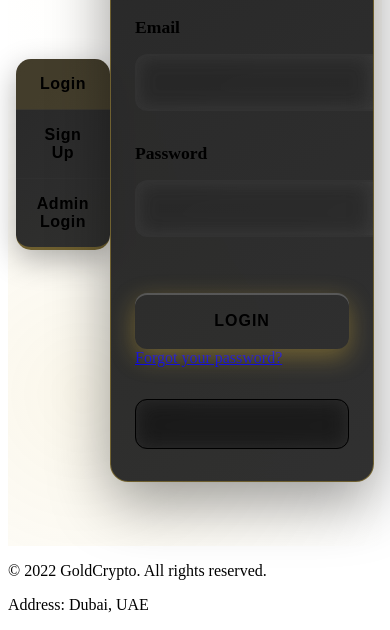
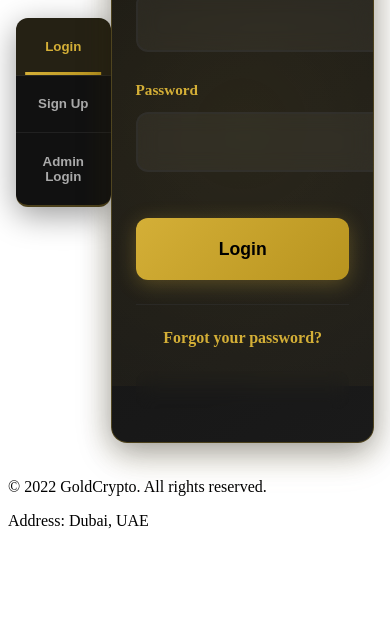
Before and after one commit to majid137907/goldcrypto, a plain HTML site: page login.html in a window 390 px wide. Shown: the part 333-963 px from the top of the page. After the commit the page ends 879 px from the top, so only its background shows below. Drawn offline with nearby package versions, Linux system fonts and the light colour scheme.

Commit message:
login.css

```diff
--- a/css/login.css
+++ b/css/login.css
@@ -1,37 +1,45 @@
-/* Enhanced Login Styles */
+/* Login Page Specific Styles - Enhanced */
+:root {
+    --primary-gold: #d4af37;
+    --gold-light: #f0e68c;
+    --gold-dark: #b8941f;
+    --gold-darker: #8c6c1f;
+    --bg-dark: #0a0a0a;
+    --bg-darker: #050505;
+    --bg-card: #111;
+    --bg-hover: #1a1a1a;
+    --text-light: #ffffff;
+    --text-muted: #aaaaaa;
+    --gradient-gold: linear-gradient(135deg, var(--primary-gold), var(--gold-dark));
+    --gradient-dark: linear-gradient(135deg, var(--bg-dark), var(--bg-darker));
+    --shadow-gold: 0 4px 20px rgba(212, 175, 55, 0.3);
+    --shadow-dark: 0 8px 32px rgba(0, 0, 0, 0.4);
+}
+
 .auth-container {
     max-width: 500px;
     margin: 3rem auto;
     padding: 0 1rem;
-    min-height: 100vh;
+    min-height: 80vh;
     display: flex;
     align-items: center;
     justify-content: center;
-    position: relative;
+    animation: fadeIn 1s ease;
 }
 
-.auth-container::before {
-    content: '';
-    position: absolute;
-    top: 0;
-    left: 0;
-    right: 0;
-    bottom: 0;
-    background:
-        radial-gradient(circle at 20% 80%, rgba(212, 175, 55, 0.1) 0%, transparent 50%),
-        radial-gradient(circle at 80% 20%, rgba(212, 175, 55, 0.05) 0%, transparent 50%);
-    z-index: -1;
+@keyframes fadeIn {
+    from { opacity: 0; }
+    to { opacity: 1; }
 }
 
 .auth-tabs {
     display: flex;
-    margin-bottom: 2rem;
-    border-bottom: 3px solid rgba(212, 175, 55, 0.4);
+    margin-bottom: 1.5rem;
+    border-bottom: 2px solid rgba(212, 175, 55, 0.3);
     border-radius: 12px 12px 0 0;
     overflow: hidden;
-    background: linear-gradient(135deg, rgba(17, 17, 17, 0.9), rgba(26, 26, 26, 0.9));
-    backdrop-filter: blur(20px);
-    box-shadow: 0 10px 30px rgba(0, 0, 0, 0.3);
+    background: var(--bg-card);
+    box-shadow: var(--shadow-dark);
 }
 
 .tab-button {
@@ -39,47 +47,51 @@
     background: transparent;
     border: none;
     color: var(--text-muted);
-    padding: 1.5rem;
+    padding: 1.3rem;
     cursor: pointer;
-    transition: all 0.4s cubic-bezier(0.4, 0, 0.2, 1);
+    transition: all 0.4s ease;
     font-weight: 600;
     position: relative;
-    font-size: 1.1rem;
-    letter-spacing: 0.5px;
+    overflow: hidden;
+}
+
+.tab-button::before {
+    content: '';
+    position: absolute;
+    bottom: 0;
+    left: 50%;
+    width: 0;
+    height: 3px;
+    background: var(--gradient-gold);
+    transition: all 0.4s ease;
+    transform: translateX(-50%);
 }
 
 .tab-button.active {
     color: var(--primary-gold);
-    background: rgba(212, 175, 55, 0.15);
+    background: rgba(212, 175, 55, 0.1);
 }
 
-.tab-button.active::after {
-    content: '';
-    position: absolute;
-    bottom: 0;
-    left: 0;
-    width: 100%;
-    height: 4px;
-    background: linear-gradient(90deg, var(--primary-gold), var(--gold-light));
-    box-shadow: var(--glow-light);
+.tab-button.active::before {
+    width: 80%;
 }
 
 .tab-button:hover {
-    background: rgba(212, 175, 55, 0.08);
+    background: rgba(212, 175, 55, 0.05);
     color: var(--primary-gold);
     transform: translateY(-2px);
 }
 
 .auth-form {
     display: none;
-    background: linear-gradient(145deg, rgba(17, 17, 17, 0.9), rgba(26, 26, 26, 0.9));
-    padding: 3.5rem;
-    border-radius: 24px;
-    border: 1px solid rgba(212, 175, 55, 0.4);
+    background: linear-gradient(145deg, #111, #1a1a1a);
+    padding: 2.5rem;
+    border-radius: 20px;
+    border: 1px solid rgba(212, 175, 55, 0.3);
     box-shadow:
-        0 20px 60px rgba(0, 0, 0, 0.4),
-        inset 0 1px 0 rgba(255, 255, 255, 0.1);
-    backdrop-filter: blur(25px);
+        var(--shadow-dark),
+        0 15px 40px rgba(212, 175, 55, 0.1);
+    backdrop-filter: blur(15px);
     position: relative;
     overflow: hidden;
 }
@@ -87,24 +99,28 @@
 .auth-form::before {
     content: '';
     position: absolute;
-    top: 0;
-    left: 0;
-    right: 0;
-    height: 4px;
-    background: linear-gradient(90deg, var(--primary-gold), var(--gold-light), var(--primary-gold));
-    background-size: 200% auto;
-    animation: shimmer 3s linear infinite;
+    top: -50%;
+    left: -50%;
+    width: 200%;
+    height: 200%;
+    background: radial-gradient(circle, rgba(212, 175, 55, 0.1) 0%, transparent 70%);
+    animation: rotate 20s linear infinite;
+}
+
+@keyframes rotate {
+    from { transform: rotate(0deg); }
+    to { transform: rotate(360deg); }
 }
 
 .auth-form.active {
     display: block;
-    animation: formSlideUp 0.6s cubic-bezier(0.4, 0, 0.2, 1);
+    animation: formSlideIn 0.6s ease;
 }
 
-@keyframes formSlideUp {
+@keyframes formSlideIn {
     from {
         opacity: 0;
-        transform: translateY(40px) scale(0.95);
+        transform: translateY(30px) scale(0.95);
     }
     to {
         opacity: 1;
@@ -114,40 +130,40 @@
 
 .auth-form h2 {
     text-align: center;
-    margin-bottom: 3rem;
-    background: linear-gradient(45deg, var(--primary-gold), var(--gold-light), var(--gold-dark));
+    margin-bottom: 2rem;
+    background: var(--gradient-gold);
     -webkit-background-clip: text;
     -webkit-text-fill-color: transparent;
     background-clip: text;
-    font-size: 2.8rem;
-    font-weight: 800;
-    text-shadow: var(--glow-light);
+    font-size: 2.2rem;
+    font-weight: 700;
+    position: relative;
+    z-index: 2;
 }
 
-/* Enhanced form elements */
 .form-group {
-    margin-bottom: 2.5rem;
+    margin-bottom: 1.8rem;
     position: relative;
+    z-index: 2;
 }
 
 .form-group label {
     display: block;
-    margin-bottom: 1rem;
+    margin-bottom: 0.8rem;
     color: var(--primary-gold);
     font-weight: 600;
-    font-size: 1.1rem;
-    text-shadow: var(--glow-light);
+    font-size: 0.95rem;
 }
 
 .form-group input {
     width: 100%;
-    padding: 1.3rem 1.5rem;
-    background: rgba(255, 255, 255, 0.08);
-    border: 2px solid rgba(51, 51, 51, 0.6);
+    padding: 1.2rem 1.5rem;
+    background: rgba(255, 255, 255, 0.05);
+    border: 2px solid rgba(51, 51, 51, 0.5);
     border-radius: 12px;
     color: var(--text-light);
-    transition: all 0.3s ease;
-    font-size: 1.1rem;
+    transition: all 0.4s ease;
+    font-size: 1rem;
     backdrop-filter: blur(10px);
 }
 
@@ -155,32 +171,47 @@
     outline: none;
     border-color: var(--primary-gold);
     box-shadow:
-        0 0 0 4px rgba(212, 175, 55, 0.2),
-        inset 0 2px 4px rgba(0, 0, 0, 0.1);
-    background: rgba(255, 255, 255, 0.12);
+        0 0 0 3px rgba(212, 175, 55, 0.2),
+        var(--shadow-gold);
+    background: rgba(255, 255, 255, 0.08);
     transform: translateY(-2px);
 }
 
-/* Enhanced buttons */
+.form-group.checkbox {
+    display: flex;
+    align-items: center;
+    margin-bottom: 1.5rem;
+}
+
+.form-group.checkbox input {
+    width: 20px;
+    height: 20px;
+    margin-right: 0.8rem;
+    accent-color: var(--primary-gold);
+}
+
+.form-group.checkbox label {
+    margin-bottom: 0;
+    color: var(--text-muted);
+    font-weight: normal;
+}
+
 .auth-button {
     width: 100%;
-    background: linear-gradient(135deg, var(--primary-gold), var(--gold-dark));
+    background: var(--gradient-gold);
     color: #000;
     border: none;
-    padding: 1.5rem;
+    padding: 1.3rem;
     border-radius: 12px;
-    font-size: 1.2rem;
+    font-size: 1.1rem;
     font-weight: 700;
     cursor: pointer;
-    transition: all 0.4s cubic-bezier(0.4, 0, 0.2, 1);
-    margin-top: 1.5rem;
-    box-shadow:
-        0 8px 25px rgba(212, 175, 55, 0.4),
-        inset 0 2px 0 rgba(255, 255, 255, 0.2);
+    transition: all 0.4s ease;
+    margin-top: 1rem;
+    box-shadow: var(--shadow-gold);
     position: relative;
     overflow: hidden;
-    text-transform: uppercase;
-    letter-spacing: 1px;
+    z-index: 2;
 }
 
 .auth-button::before {
@@ -190,7 +221,10 @@
     left: -100%;
     width: 100%;
     height: 100%;
-    background: linear-gradient(90deg, transparent, rgba(255, 255, 255, 0.3), transparent);
+    background: linear-gradient(90deg,
+        transparent,
+        rgba(255, 255, 255, 0.4),
+        transparent);
     transition: left 0.6s ease;
 }
 
@@ -199,48 +233,83 @@
 }
 
 .auth-button:hover {
-    transform: translateY(-4px);
+    transform: translateY(-3px);
     box-shadow:
-        0 12px 35px rgba(212, 175, 55, 0.5),
-        inset 0 2px 0 rgba(255, 255, 255, 0.3);
-    background: linear-gradient(135deg, var(--gold-light), var(--primary-gold));
+        0 8px 25px rgba(212, 175, 55, 0.4),
+        0 0 0 3px rgba(212, 175, 55, 0.1);
 }
 
-/* Enhanced messages */
+.auth-button:active {
+    transform: translateY(-1px);
+}
+
+.form-footer {
+    text-align: center;
+    margin-top: 1.5rem;
+    padding-top: 1.5rem;
+    border-top: 1px solid rgba(51, 51, 51, 0.5);
+    position: relative;
+    z-index: 2;
+}
+
+.form-footer a {
+    color: var(--primary-gold);
+    text-decoration: none;
+    font-weight: 600;
+    transition: all 0.3s ease;
+    position: relative;
+    padding: 0.5rem 1rem;
+    border-radius: 6px;
+}
+
+.form-footer a:hover {
+    color: var(--gold-light);
+    background: rgba(212, 175, 55, 0.1);
+    text-decoration: none;
+}
+
 .message {
-    margin-top: 2rem;
-    padding: 1.5rem;
+    margin-top: 1.5rem;
+    padding: 1.2rem;
     border-radius: 12px;
     text-align: center;
     font-weight: 600;
-    animation: messageSlide 0.5s cubic-bezier(0.4, 0, 0.2, 1);
+    animation: messageSlideIn 0.4s ease;
+    position: relative;
+    z-index: 2;
     backdrop-filter: blur(10px);
-    border: 1px solid;
+}
+
+@keyframes messageSlideIn {
+    from {
+        opacity: 0;
+        transform: translateX(-20px);
+    }
+    to {
+        opacity: 1;
+        transform: translateX(0);
+    }
 }
 
 .message.success {
-    background: linear-gradient(135deg, rgba(76, 175, 80, 0.2), rgba(76, 175, 80, 0.1));
+    background: rgba(76, 175, 80, 0.15);
     color: #4CAF50;
-    border-color: rgba(76, 175, 80, 0.3);
-    box-shadow: 0 6px 20px rgba(76, 175, 80, 0.2);
+    border: 1px solid rgba(76, 175, 80, 0.3);
 }
 
 .message.error {
-    background: linear-gradient(135deg, rgba(244, 67, 54, 0.2), rgba(244, 67, 54, 0.1));
+    background: rgba(244, 67, 54, 0.15);
     color: #F44336;
-    border-color: rgba(244, 67, 54, 0.3);
-    box-shadow: 0 6px 20px rgba(244, 67, 54, 0.2);
+    border: 1px solid rgba(244, 67, 54, 0.3);
 }
 
-/* Enhanced password strength */
 .password-strength {
-    margin-top: 1rem;
-    height: 8px;
-    border-radius: 4px;
-    background: rgba(51, 51, 51, 0.6);
+    margin-top: 0.8rem;
+    height: 6px;
+    border-radius: 3px;
+    background: rgba(51, 51, 51, 0.5);
     overflow: hidden;
     position: relative;
-    box-shadow: inset 0 2px 4px rgba(0, 0, 0, 0.2);
 }
 
 .password-strength::before {
@@ -249,117 +318,111 @@
     top: 0;
     left: 0;
     height: 100%;
-    border-radius: 4px;
-    transition: all 0.5s cubic-bezier(0.4, 0, 0.2, 1);
-    box-shadow: 0 2px 8px rgba(0, 0, 0, 0.3);
+    border-radius: 3px;
+    transition: all 0.5s ease;
+    width: 0;
 }
 
 .password-strength.weak::before {
-    background: linear-gradient(90deg, #F44336, #FF5722);
+    background: #F44336;
     width: 25%;
 }
 
 .password-strength.medium::before {
-    background: linear-gradient(90deg, #FF9800, #FFC107);
+    background: #FF9800;
     width: 50%;
 }
 
 .password-strength.strong::before {
-    background: linear-gradient(90deg, #4CAF50, #8BC34A);
+    background: #4CAF50;
     width: 100%;
 }
 
-/* Enhanced loading animation */
 .loading {
     display: inline-block;
-    width: 28px;
-    height: 28px;
+    width: 24px;
+    height: 24px;
     border: 3px solid rgba(255, 255, 255, 0.3);
     border-radius: 50%;
     border-top-color: var(--primary-gold);
     animation: spin 1s ease-in-out infinite;
     margin-right: 12px;
-    box-shadow: 0 0 10px rgba(212, 175, 55, 0.3);
 }
 
-/* Enhanced responsive design for login */
+@keyframes spin {
+    to { transform: rotate(360deg); }
+}
+
+/* Enhanced Responsive Design */
 @media (max-width: 768px) {
     .auth-container {
         margin: 1rem auto;
         padding: 0 0.5rem;
-        min-height: 90vh;
     }
 
     .auth-tabs {
         flex-direction: column;
-        border-radius: 15px;
-        margin-bottom: 1.5rem;
+        border-radius: 12px;
     }
 
     .tab-button {
         margin-bottom: 0;
         border-right: none;
         border-bottom: 1px solid rgba(51, 51, 51, 0.5);
-        padding: 1.2rem;
     }
 
     .tab-button:last-child {
         border-bottom: none;
     }
 
-    .tab-button.active::after {
-        width: 4px;
-        height: 100%;
-        left: 0;
-        top: 0;
-    }
-
     .auth-form {
-        padding: 2.5rem 2rem;
-        border-radius: 20px;
+        padding: 2rem 1.5rem;
+        border-radius: 16px;
     }
 
     .auth-form h2 {
-        font-size: 2.2rem;
-        margin-bottom: 2rem;
-    }
-
-    .form-group {
-        margin-bottom: 2rem;
-    }
-
-    .form-group input {
-        padding: 1.2rem 1.3rem;
-    }
-
-    .auth-button {
-        padding: 1.3rem;
-        font-size: 1.1rem;
+        font-size: 1.8rem;
     }
 }
 
-@media (max-width: 480px) {
-    .auth-form {
-        padding: 2rem 1.5rem;
-        border-radius: 18px;
+/* Additional Animations */
+.auth-form .form-group {
+    animation: slideUp 0.6s ease;
 }
 
-    .auth-form h2 {
-        font-size: 2rem;
+.auth-form .form-group:nth-child(1) { animation-delay: 0.1s; }
+.auth-form .form-group:nth-child(2) { animation-delay: 0.2s; }
+.auth-form .form-group:nth-child(3) { animation-delay: 0.3s; }
+.auth-form .form-group:nth-child(4) { animation-delay: 0.4s; }
+
+@keyframes slideUp {
+    from {
+        opacity: 0;
+        transform: translateY(20px);
+    }
+    to {
+        opacity: 1;
+        transform: translateY(0);
+    }
 }
 
-    .tab-button {
-        padding: 1rem;
-        font-size: 1rem;
+/* Floating animation for visual interest */
+.floating-element {
+    animation: floating 3s ease-in-out infinite;
 }
 
-    .form-group input {
-        padding: 1.1rem 1.2rem;
-        font-size: 1rem;
+@keyframes floating {
+    0%, 100% { transform: translateY(0px); }
+    50% { transform: translateY(-10px); }
 }
 
-    .auth-button {
-        padding: 1.2rem;
-        font-size: 1rem;
+/* RTL Support */
+[dir="rtl"] .form-group.checkbox input {
+    margin-right: 0;
+    margin-left: 0.8rem;
 }
+
+[dir="rtl"] .loading {
+    margin-right: 0;
+    margin-left: 12px;
 }
```
Lines whose indentation alone changed are shown as unchanged.
